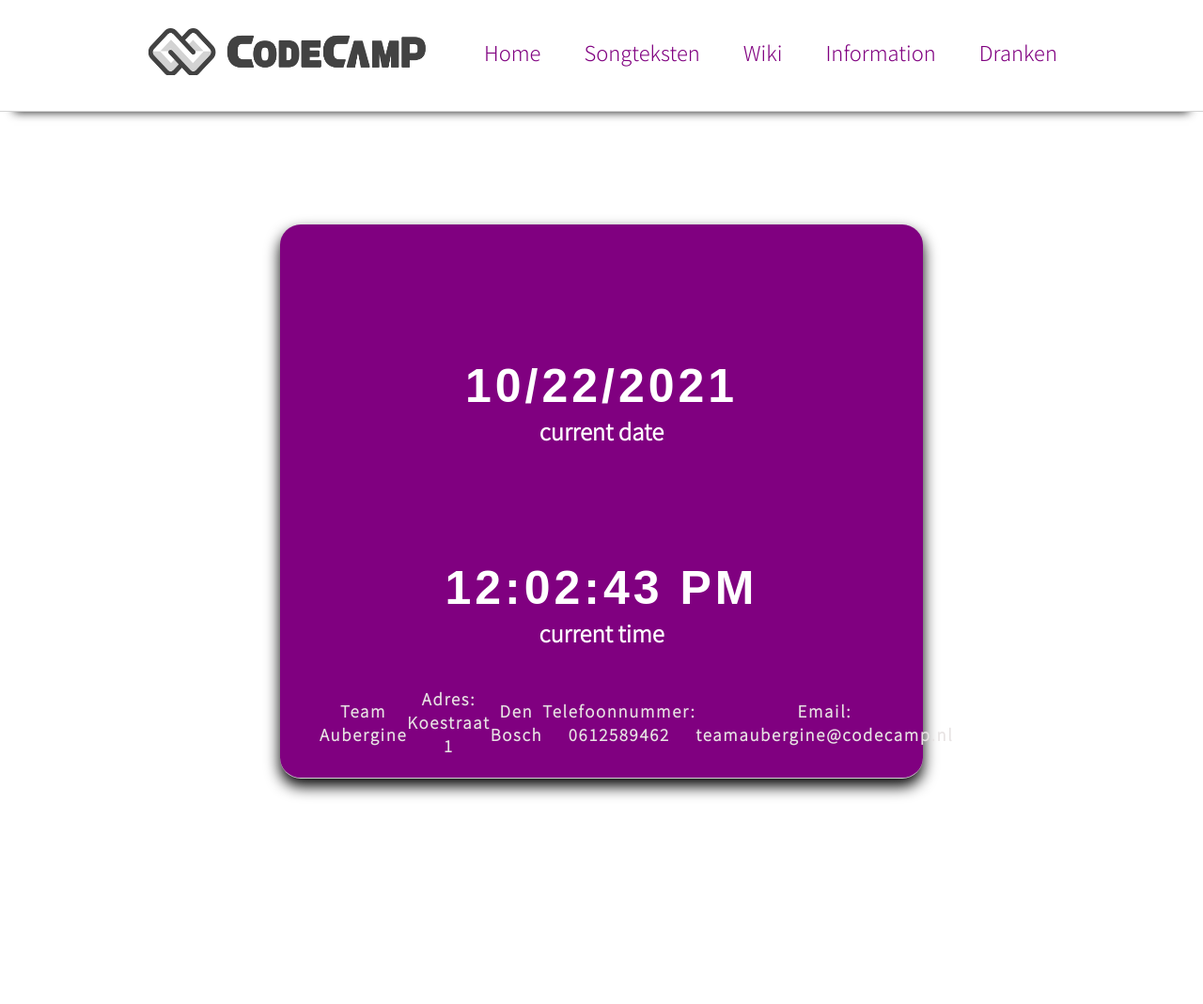
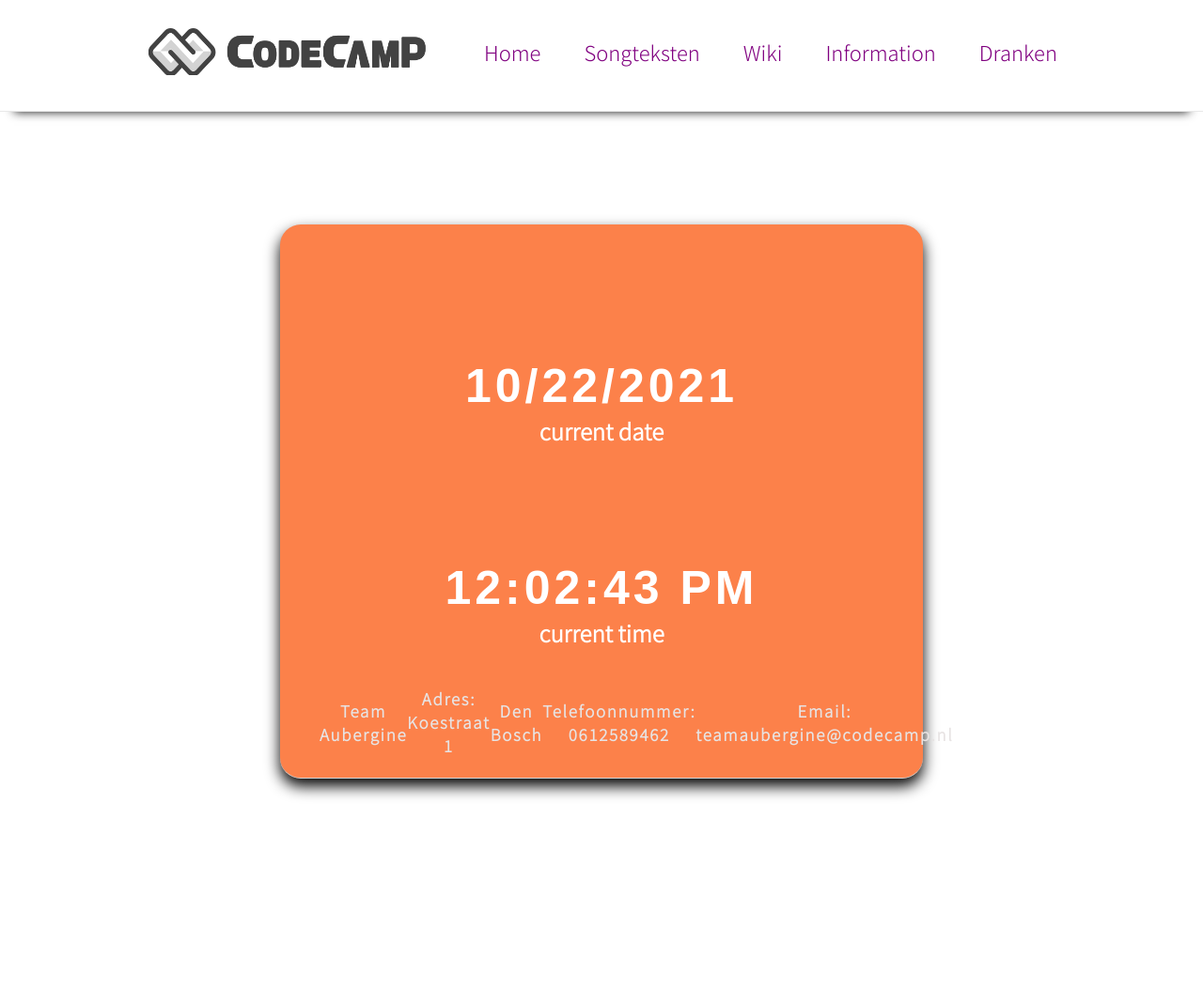
Before and after one commit to ThomasvanGastel2/C2-Codecamp, a PHP site: page /C2-Codecamp/index.php in a window 1280 px wide. Shown: the top 1069 px of the page at 94% size. Run offline with PHP 8.4, Linux system fonts and the light colour scheme.

Commit message:
Remove Flex P

```diff
--- a/css/style.css
+++ b/css/style.css
@@ -63,10 +63,6 @@ body {
     padding-right: 20px;
 }
 
-p {
-    display: flex;
-    flex-direction: row;
-}
 
 
 /* Header*/
@@ -120,7 +116,7 @@ nav a:hover {
 }
 
 header {
-    border-bottom: 1px solid lightgrey;
+    border-bottom: 1px solid #E8E8E8;
     box-shadow: 0px 15px 10px -15px #111;
 }
 
@@ -249,7 +245,7 @@ footer{
     justify-content: space-between;
     padding: 22px;
     text-align: center;
-    background-color: purple;
+    background-color: #FC814A;
     margin-top: 120px;
     margin-bottom: 275px;
     border-radius: 22px;
@@ -704,7 +700,7 @@ ul.breadcrumb li a:hover {
 }
 
 .content{
-    background-color: purple;
+    background-color: #FC814A;
 }
 
 .timotydalto{
```
